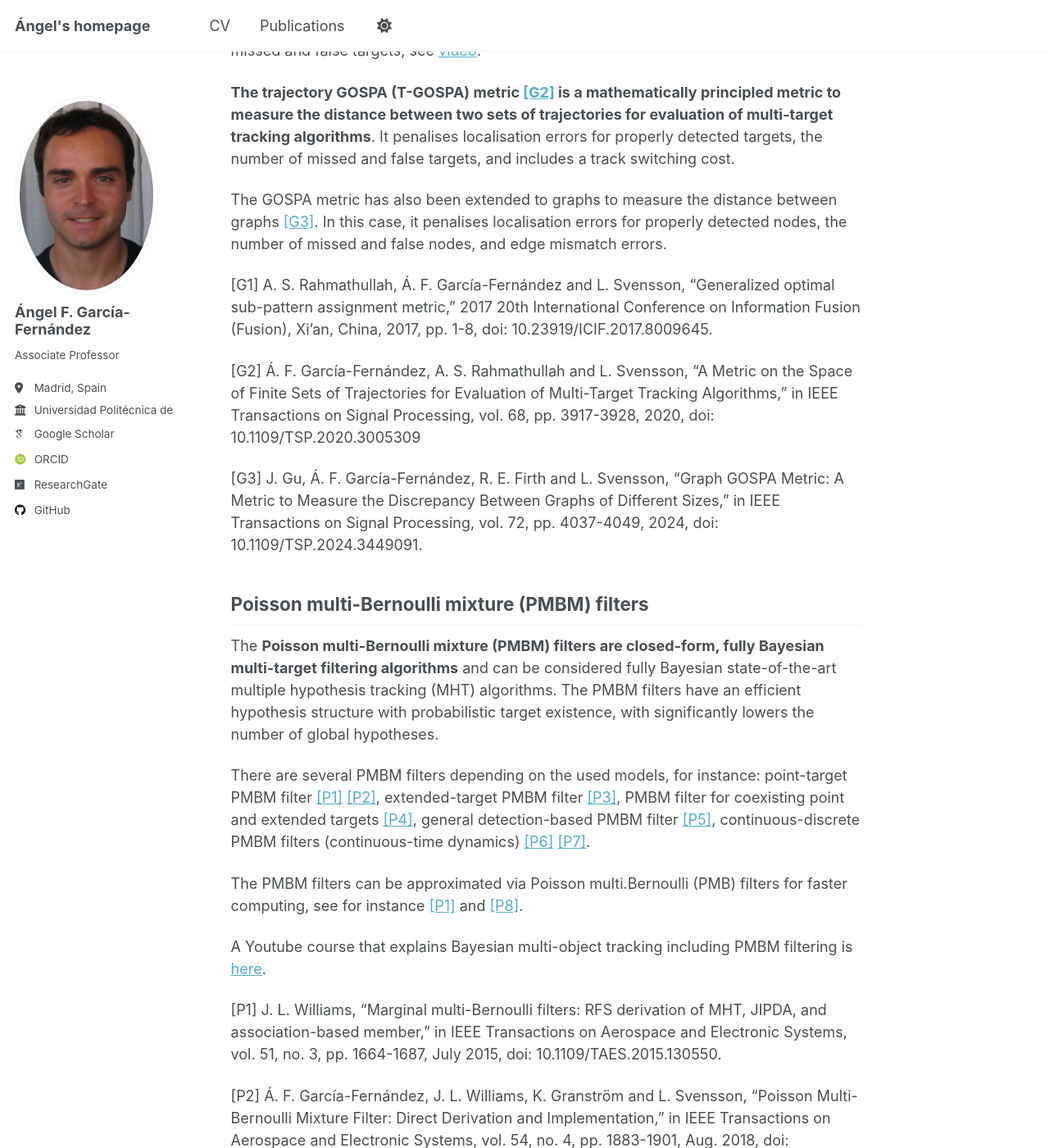
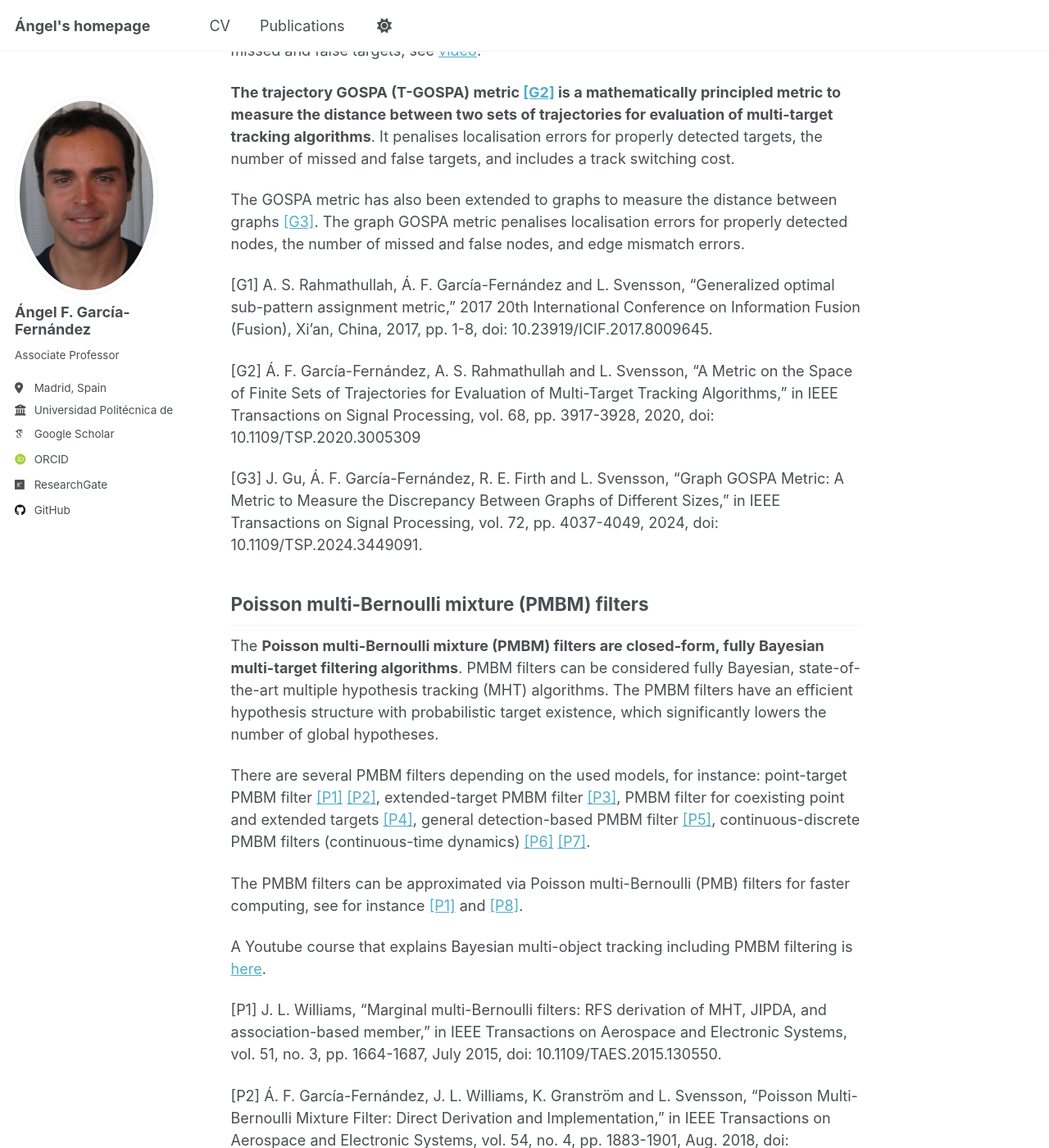
Before and after one commit to Agarciafernandez/Agarciafernandez.github.io, a Jekyll site: the page built from _pages/about.md, in a window 1280 px wide and 1400 px high, scrolled down 607 px. Shown: the whole window at 82% size. Built offline with Jekyll 4.4.1, drawn with Linux system fonts in a browser that asks for light colours; some web fonts are replaced; some of the changed text lies outside the part shown.

Commit message:
Update about.md

```diff
--- a/_pages/about.md
+++ b/_pages/about.md
@@ -23,7 +23,7 @@ Generalised optimal sub-pattern assignment (GOSPA) metrics
 
 **The trajectory GOSPA (T-GOSPA) metric [[G2]](https://ieeexplore.ieee.org/abstract/document/9127194) is a mathematically principled metric to measure the distance between two sets of trajectories for evaluation of multi-target tracking algorithms**. It penalises localisation errors for properly detected targets, the number of missed and false targets, and includes a track switching cost.
 
-The GOSPA metric has also been extended to graphs to measure the distance between graphs [[G3]](https://ieeexplore.ieee.org/abstract/document/10644126). In this case, it penalises localisation errors for properly detected nodes, the number of missed and false nodes, and edge mismatch errors.
+The GOSPA metric has also been extended to graphs to measure the distance between graphs [[G3]](https://ieeexplore.ieee.org/abstract/document/10644126). The graph GOSPA metric penalises localisation errors for properly detected nodes, the number of missed and false nodes, and edge mismatch errors.
 
 
 [G1] A. S. Rahmathullah, Á. F. García-Fernández and L. Svensson, "Generalized optimal sub-pattern assignment metric," 2017 20th International Conference on Information Fusion (Fusion), Xi'an, China, 2017, pp. 1-8, doi: 10.23919/ICIF.2017.8009645.
@@ -35,11 +35,11 @@ The GOSPA metric has also been extended to graphs to measure the distance betwee
 Poisson multi-Bernoulli mixture (PMBM) filters
 ---------------
 
-The **Poisson multi-Bernoulli mixture (PMBM) filters are closed-form, fully Bayesian multi-target filtering algorithms** and can be considered fully Bayesian state-of-the-art multiple hypothesis tracking (MHT) algorithms. The PMBM filters have an efficient hypothesis structure with probabilistic target existence, with significantly lowers the number of global hypotheses.
+The **Poisson multi-Bernoulli mixture (PMBM) filters are closed-form, fully Bayesian multi-target filtering algorithms**. PMBM filters can be considered fully Bayesian, state-of-the-art multiple hypothesis tracking (MHT) algorithms. The PMBM filters have an efficient hypothesis structure with probabilistic target existence, which significantly lowers the number of global hypotheses.
 
 There are several PMBM filters depending on the used models, for instance: point-target PMBM filter [[P1]](https://ieeexplore.ieee.org/abstract/document/7272821) [[P2]](https://ieeexplore.ieee.org/abstract/document/8289337), extended-target PMBM filter [[P3]](https://ieeexplore.ieee.org/abstract/document/8730493), PMBM filter for coexisting point and extended targets [[P4]](https://ieeexplore.ieee.org/abstract/document/9399297), general detection-based PMBM filter [[P5]](https://ieeexplore.ieee.org/abstract/document/10130623), continuous-discrete PMBM filters (continuous-time dynamics) [[P6]](https://ieeexplore.ieee.org/abstract/document/8964451) [[P7]](https://ieeexplore.ieee.org/abstract/document/10857380).
 
-The PMBM filters can be approximated via Poisson multi.Bernoulli (PMB) filters for faster computing, see for instance [[P1]](https://ieeexplore.ieee.org/abstract/document/7272821) and [[P8]](https://ieeexplore.ieee.org/abstract/document/9535241).
+The PMBM filters can be approximated via Poisson multi-Bernoulli (PMB) filters for faster computing, see for instance [[P1]](https://ieeexplore.ieee.org/abstract/document/7272821) and [[P8]](https://ieeexplore.ieee.org/abstract/document/9535241).
 
 A Youtube course that explains Bayesian multi-object tracking including PMBM filtering is [here](https://www.youtube.com/@multipleobjecttracking1226).
 
@@ -63,7 +63,7 @@ A Youtube course that explains Bayesian multi-object tracking including PMBM fil
 Multi-target tracking based on sets of trajectories
 ---------------
 
-**In Bayesian multi-target tracking, all probabilistic information about the trajectories the targets have followed is contained in the density of the set of trajectories given all available measurements**. The mathematical foundations to perform multi-target tracking based on sets of trajectories were provided in [[S1]](https://ieeexplore.ieee.org/abstract/document/8731733), and the measure-theory connections in [[S2]](https://arxiv.org/abs/1912.01748).
+**In Bayesian multi-target tracking, all probabilistic information about the trajectories the targets have followed is contained in the density of the set of trajectories given all available measurements**. The mathematical foundations to perform multi-target tracking based on sets of trajectories were provided in [[S1]](https://ieeexplore.ieee.org/abstract/document/8731733), and the measure theory connections in [[S2]](https://arxiv.org/abs/1912.01748).
 
 This framework has enabled the development of a novel class of multi-target tracking algorithms that estimate sets of trajectories from first principles: trajectory PMBM (TPMBM) filters [[S3]](https://ieeexplore.ieee.org/abstract/document/10799204), trajectory PMB (TPMB) filters [[S4]](https://ieeexplore.ieee.org/abstract/document/9169859), trajectory probability hypothesis density (TPHD) filters and trajectory cardinality probability hypothesis density (TCPHD) filters [[S5]](https://ieeexplore.ieee.org/abstract/document/8846723
 ). Among these, the TPMBM filters provide the closed-form solution to obtain the posterior on the set of trajectories. The rest are approximate filters with different computational-accuracy trade-offs.
```
